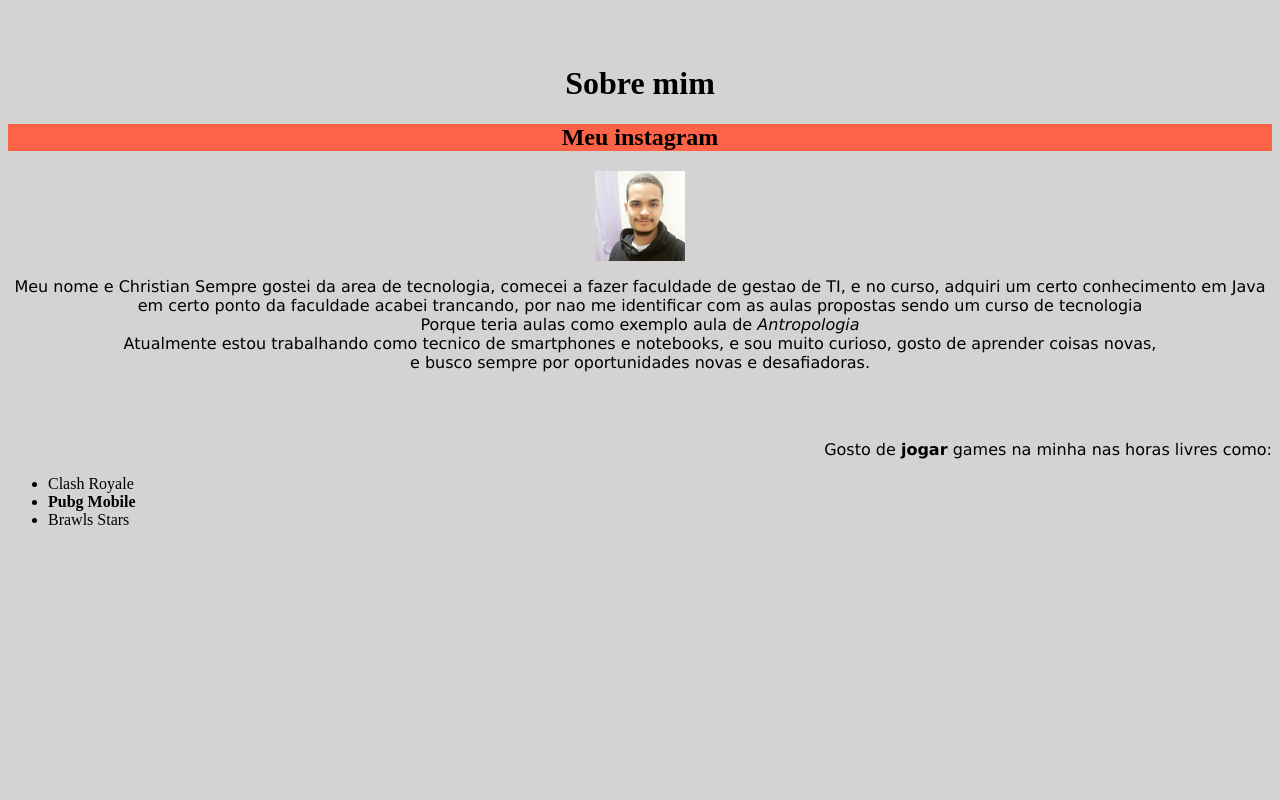
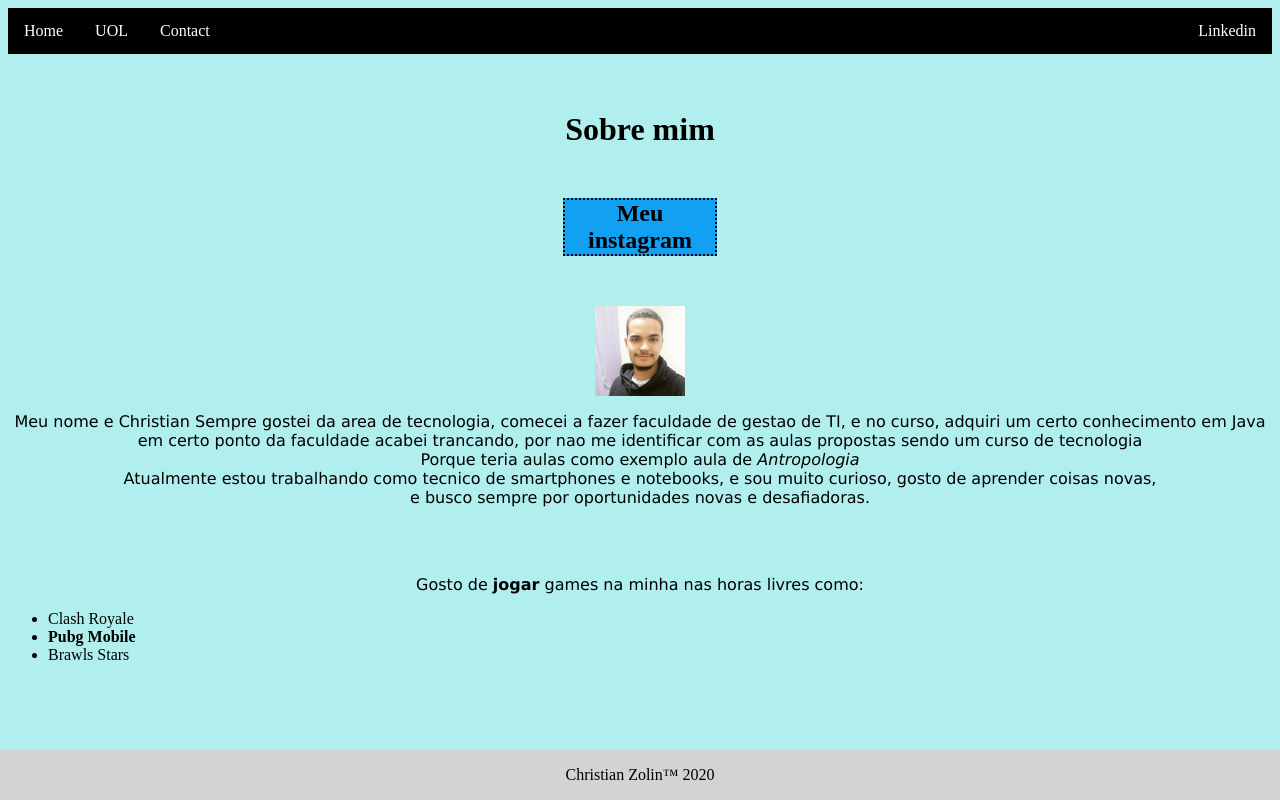
Before and after one commit to christianzolin/index, a plain HTML site: page christianzolin.html in a window 1280 px wide. Drawn offline with Linux system fonts and the light colour scheme.

Commit message:
Menu, rodapé, e algumas margens

```diff
--- a/christianzolin.html
+++ b/christianzolin.html
@@ -1,16 +1,31 @@
 <!DOCTYPEC html>
 <html>
 	<head>
+		<meta charset="utf-8"/>
+		<link rel="stylesheet" type="text/css" href="css/style.css">
+
 	<title>
-	Christian Zolin, 26 anoss
+	Christian Zolin, 26 anos
 	</title>
 	</head>
 
-<body style="background-color:lightgray;">
+<body style="background-color:rgb(177, 238, 238);">
+	<div class="navbar">
+		<ul>
+			<li><a class="active" href="christianzolin.html">Home</a></li>
+			<li><a href="uol.com.br">UOL</a></li>
+			<li><a href="#contact">Contact</a></li>
+			<li style="float:right;"><a class="active" href="https://www.linkedin.com/in/christian-zolin-4470071a0/">Linkedin</a></li>
+		</ul>
+	</div>
+
+
+
 <br><br>
-<h1 style="text-align:center;"> Sobre mim </h1>
+<h1  style="text-align:center;"> Sobre mim </h1>
 
-<h2 style="text-align:center;background-color:tomato"> Meu instagram </h2>
+<h2 class="dotted" style="text-align:center;background-color:rgb(18, 160, 243)"> Meu instagram </h2>
+
 
 
 <center><a href="https://www.instagram.com/christianzolin" target="_blank"><img src="insta.jpg" width="90" height="90"></a></center>
@@ -21,7 +36,7 @@
 Sempre gostei da area de tecnologia, comecei a fazer faculdade de gestao de TI, e no curso, adquiri um certo conhecimento em Java<br> em certo ponto da faculdade acabei trancando, por nao me identificar com as aulas propostas sendo um curso de tecnologia <br> Porque teria aulas como exemplo aula de <i>Antropologia</i> <br> Atualmente estou trabalhando como tecnico de smartphones e notebooks, e sou muito curioso, gosto de aprender coisas novas,<br> e busco sempre por oportunidades novas e desafiadoras.
 </p>
 <br><br>
-<p  style="text-align:right;font-family:verdana;">
+<p  style="text-align:center;font-family:verdana;">
 Gosto de <b>jogar</b> games na minha nas horas livres como:<br>
 
 <ul>
@@ -31,7 +46,9 @@ Gosto de <b>jogar</b> games na minha nas horas livres como:<br>
 
 </p>
 
-
+<div class="footer">
+	<p>Christian Zolin™ 2020</p>
+  </div>
 
 	</body>
 </html>
--- /dev/null
+++ b/css/style.css
@@ -0,0 +1,44 @@
+.dotted {
+    border: 2px solid black;
+    margin: 50px 555px 50px;
+    background-color: lightblue;
+  }
+
+
+
+.dotted {border-style: dotted;}
+
+.navbar ul {
+    list-style-type: none;
+    margin: 0;
+    padding: 0;
+    overflow: hidden;
+    background-color: rgb(0, 0, 0);
+  }
+
+.navbar li {
+    float: left;
+  }
+
+.navbar  li a {
+    display: block;
+    color: white;
+    text-align: center;
+    padding: 14px 16px;
+    text-decoration: none;
+  }
+
+  /* Change the link color to #111 (black) on hover */
+.navbar  li a:hover {
+    background-color: #111;
+  }
+
+  .footer {
+    position: fixed;
+    left: 0;
+    bottom: 0;
+    width: 100%;
+    background-color: lightgray;
+    color: black;
+    text-align: center;
+  }
```
